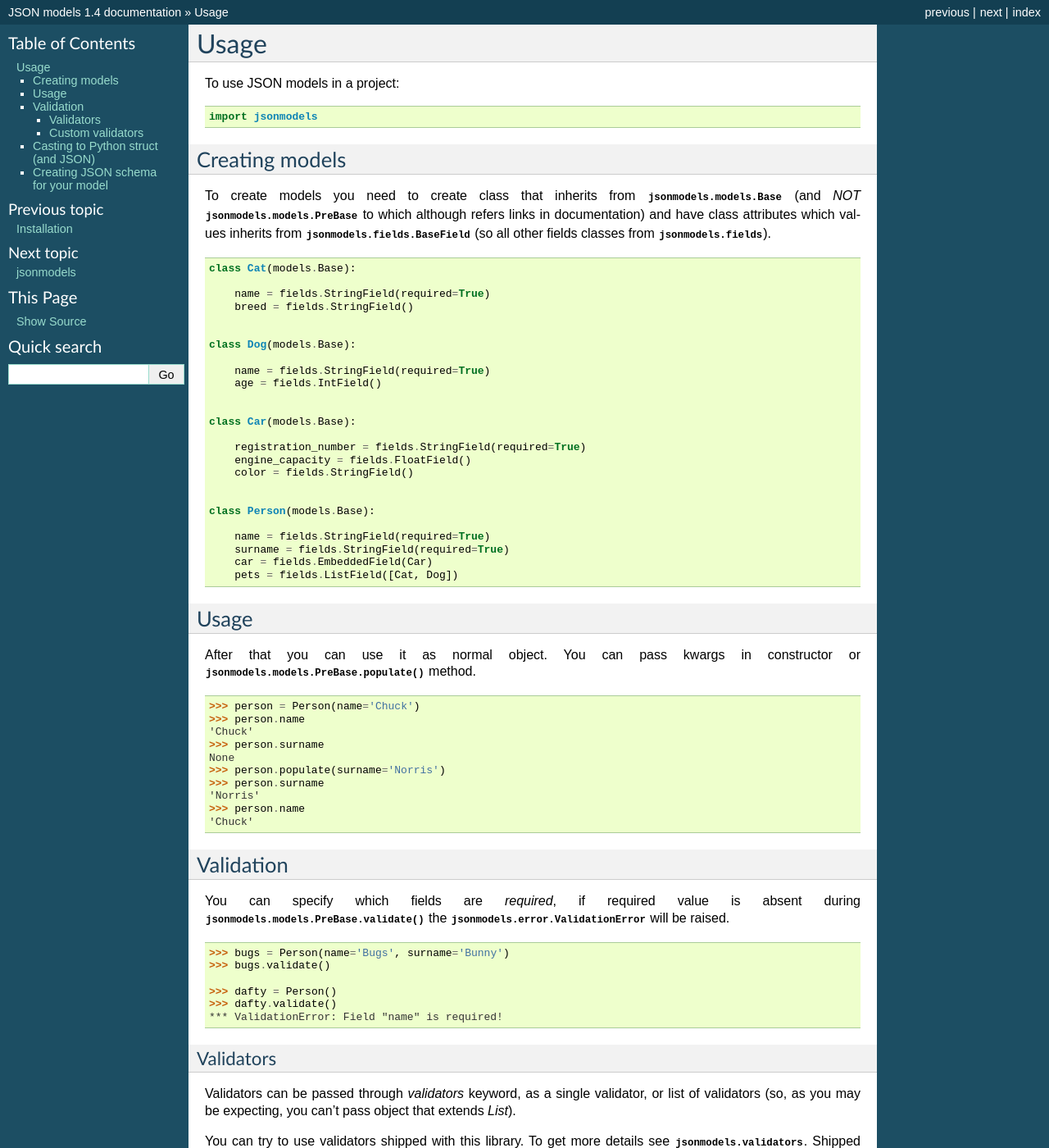
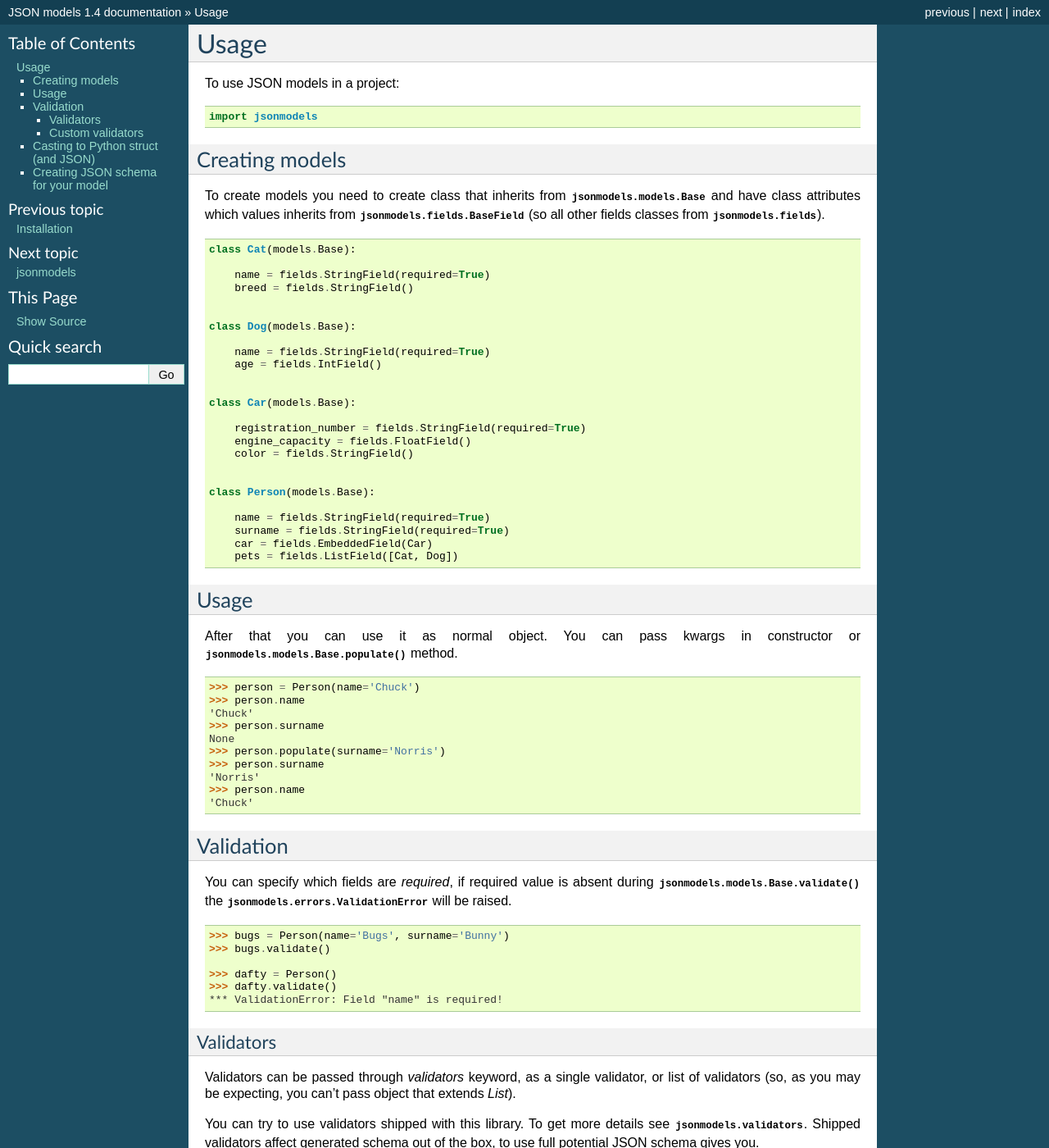
Before and after one commit to jazzband/jsonmodels, a Sphinx documentation site: the page built from docs/usage.rst, in a window 1280 px wide and 1400 px high. Shown: the whole window at 82% size. Built offline with Sphinx 7.4.7, drawn with Linux system fonts in a browser that asks for light colours; some of the changed text lies outside the part shown.

```diff
--- a/docs/usage.rst
+++ b/docs/usage.rst
@@ -12,10 +12,9 @@
 ---------------
 
 To create models you need to create class that inherits from
-:class:`jsonmodels.models.Base` (and *NOT* :class:`jsonmodels.models.PreBase`
-to which although refers links in documentation) and have class attributes
-which values inherits from :class:`jsonmodels.fields.BaseField` (so all other
-fields classes from :mod:`jsonmodels.fields`).
+:class:`jsonmodels.models.Base` and have class attributes which values inherits
+from :class:`jsonmodels.fields.BaseField` (so all other fields classes from
+:mod:`jsonmodels.fields`).
 
 .. code-block:: python
 
@@ -49,7 +48,7 @@
 -----
 
 After that you can use it as normal object. You can pass kwargs in constructor
-or :meth:`jsonmodels.models.PreBase.populate` method.
+or :meth:`jsonmodels.models.Base.populate` method.
 
 .. code-block:: python
 
@@ -68,8 +67,8 @@
 ----------
 
 You can specify which fields are *required*, if required value is absent during
-:meth:`jsonmodels.models.PreBase.validate` the
-:class:`jsonmodels.error.ValidationError` will be raised.
+:meth:`jsonmodels.models.Base.validate` the
+:class:`jsonmodels.errors.ValidationError` will be raised.
 
 .. code-block:: python
 
@@ -79,6 +78,7 @@
     >>> dafty = Person()
     >>> dafty.validate()
     *** ValidationError: Field "name" is required!
+
 
 Validators
 ~~~~~~~~~~
@@ -97,28 +97,28 @@
 You can always specify your own validators. Custom validator can be object with
 `validate` method (which takes precedence) or function (or callable object).
 
-Each validator **must** raise exception to indicate validation
-didn't pass. Returning values like `False` won't have any effect.
+Each validator **must** raise exception to indicate validation didn't pass.
+Returning values like `False` won't have any effect.
 
 .. code-block:: python
 
     >>> class RangeValidator(object):
     ...
     ...   def __init__(self, min, max):
-    ...     # Some logic here.
+    ...       # Some logic here.
     ...
     ...   def validate(self, value):
-    ...     # Some logic here.
+    ...       # Some logic here.
 
     >>> def some_validator(value):
-    ...   # Some logic here.
+    ...     # Some logic here.
 
     >>> class Person(models.Base):
     ...
     ...   name = fields.StringField(required=True, validators=some_validator)
     ...   surname = fields.StringField(required=True)
     ...   age = fields.IntField(
-    ...     Car, validators=[some_validator, RangeValidator(0, 100)])
+    ...       Car, validators=[some_validator, RangeValidator(0, 100)])
 
 If your validator have method `modify_schema` you can use it to affect
 generated schema in any way. Given argument is schema for single field. For
@@ -142,7 +142,7 @@
 -----------------------------------
 
 Instance of model can be easy casted to Python struct (and thanks to that,
-later to JSON). See :meth:`jsonmodels.models.PreBase.to_struct`.
+later to JSON). See :meth:`jsonmodels.models.Base.to_struct`.
 
 .. code-block:: python
 
```
Also changed, not shown: CONTRIBUTING.rst (+13 -9 lines), README.rst (+5 -5 lines), 1 other file.
